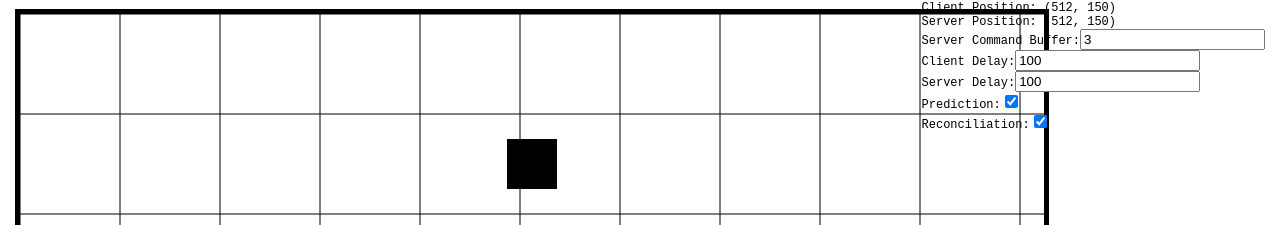
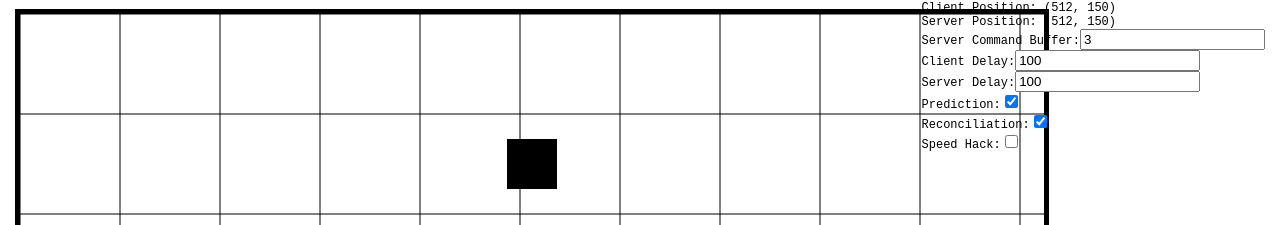
Before and after one commit to impguard/client-side-prediction, a React app: page / in a window 1280 px wide. Shown: the part 56-281 px from the top of the page. Built offline with nearby package versions, Linux system fonts and the light colour scheme; the HTML template or start-up script is replaced by a standard one.

Commit message:
Added a speed hack.

```diff
--- a/src/components/Debug.tsx
+++ b/src/components/Debug.tsx
@@ -1,6 +1,7 @@
 import * as React from 'react'
 import { Vector2 } from 'three'
 import { vectorToString } from '../util'
+import { PLAYER_SPEED } from '../constants'
 
 interface DebugState {
   clientFrame: number
@@ -12,6 +13,7 @@ interface DebugState {
   serverOWD: number
   clientPosition: Vector2
   serverPosition: Vector2
+  speedhack: boolean
 }
 
 class Debug extends React.Component<{}, DebugState> {
@@ -27,6 +29,7 @@ class Debug extends React.Component<{}, DebugState> {
       serverFrame: 0,
       clientPosition: new Vector2(0, 0),
       serverPosition: new Vector2(0, 0),
+      speedhack: false,
       buffer: window.config.buffer,
       clientOWD: window.config.clientOWD,
       serverOWD: window.config.serverOWD,
@@ -47,6 +50,12 @@ class Debug extends React.Component<{}, DebugState> {
         reconciliation: false
       })
       window.config.reconciliation = false
+    }
+
+    if (name === 'speedhack') {
+      const speed = PLAYER_SPEED * (checked ? 3 : 1)
+      window.client.state.player.speed = speed
+      this.setState({ speedhack: checked })
     }
 
     (window.config as any)[name] = checked
@@ -123,6 +132,16 @@ class Debug extends React.Component<{}, DebugState> {
               onChange={this.boundHandleCheck}
             />
           </label>
+          <br />
+          <label>
+            Speed Hack:
+            <input
+              type="checkbox"
+              name="speedhack"
+              checked={this.state.speedhack}
+              onChange={this.boundHandleCheck}
+            />
+          </label>
         </form>
       </div>
     )
```
